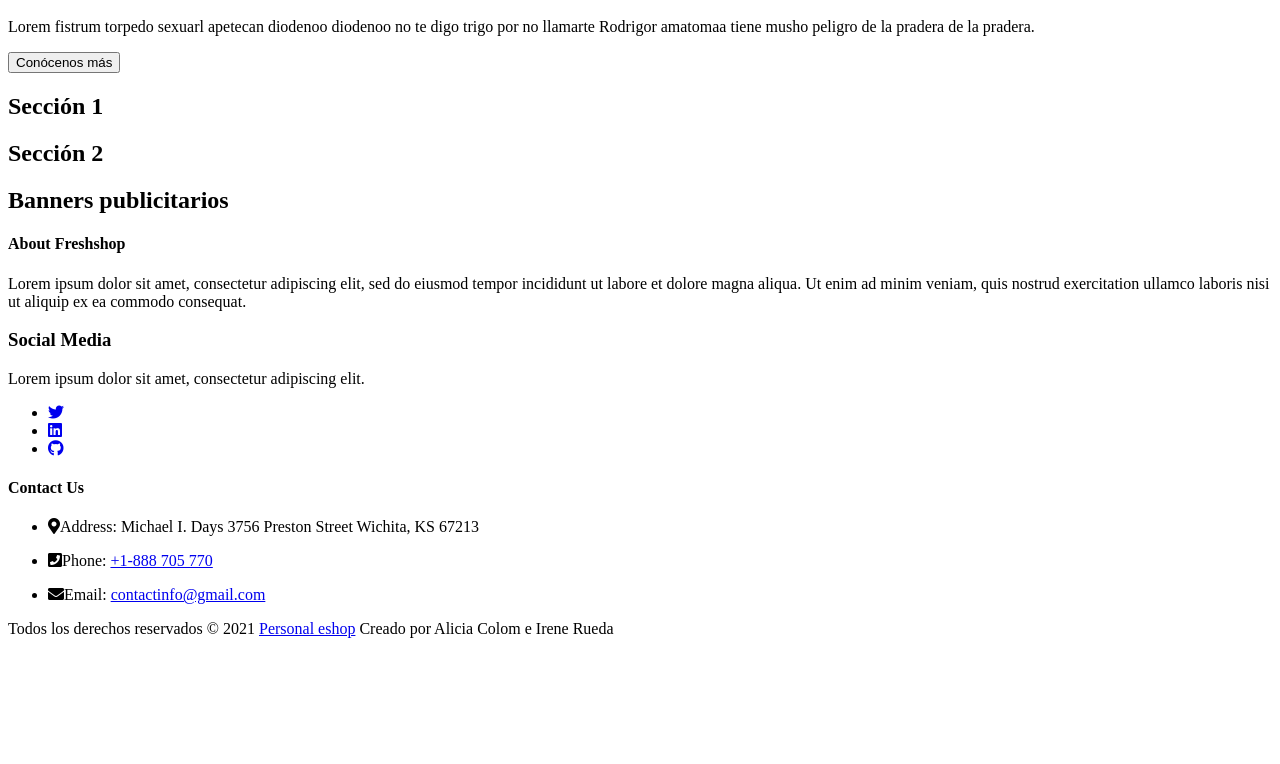
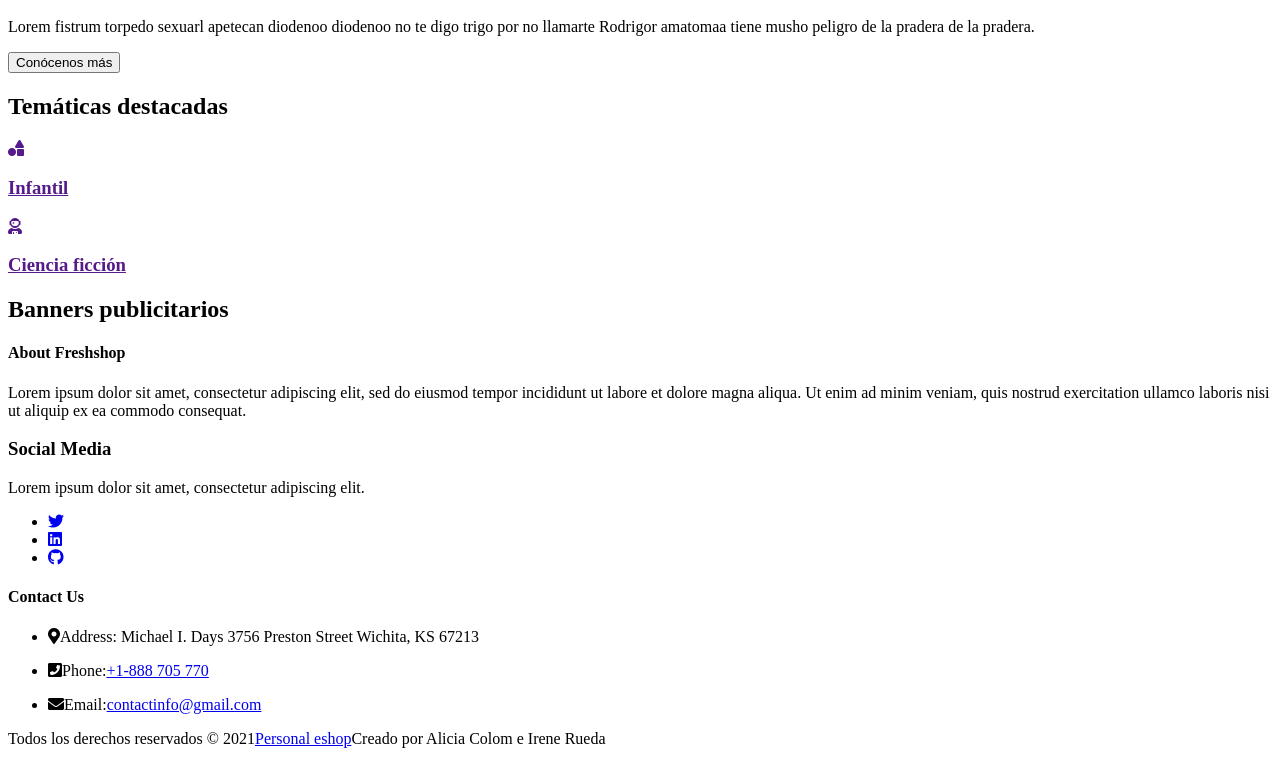
Before and after one commit to alicia-colom/personal-eshop, a React (Create React App) app: page /#/ in a window 1280 px wide. Shown: the part 1819-2583 px from the top of the page. Before the commit the page ends 2473 px from the top, so only its background shows below. Built offline with nearby package versions, Linux system fonts and the light colour scheme.

Commit message:
Add highlights structure

```diff
--- a/src/components/Footer/Footer.tsx
+++ b/src/components/Footer/Footer.tsx
@@ -23,17 +23,17 @@ const Footer = () => {
                 <p>Lorem ipsum dolor sit amet, consectetur adipiscing elit.</p>
                 <ul>
                   <li>
-                    <a href="#">
+                    <a href="#" title="">
                       <i className="fab fa-twitter" aria-hidden="true"></i>
                     </a>
                   </li>
                   <li>
-                    <a href="#">
+                    <a href="#" title="">
                       <i className="fab fa-linkedin" aria-hidden="true"></i>
                     </a>
                   </li>
                   <li>
-                    <a href="#">
+                    <a href="#" title="">
                       <i className="fab fa-github" aria-hidden="true"></i>
                     </a>
                   </li>
@@ -48,19 +48,21 @@ const Footer = () => {
                   <li>
                     <p>
                       <i className="fas fa-map-marker-alt"></i>Address: Michael
-                      I. Days 3756 Preston Street Wichita, KS 67213{" "}
+                      I. Days 3756 Preston Street Wichita, KS 67213
                     </p>
                   </li>
                   <li>
                     <p>
-                      <i className="fas fa-phone-square"></i>Phone:{" "}
-                      <a href="tel:+1-888705770">+1-888 705 770</a>
+                      <i className="fas fa-phone-square"></i>Phone:
+                      <a href="tel:+1-888705770" title="">
+                        +1-888 705 770
+                      </a>
                     </p>
                   </li>
                   <li>
                     <p>
-                      <i className="fas fa-envelope"></i>Email:{" "}
-                      <a href="mailto:contactinfo@gmail.com">
+                      <i className="fas fa-envelope"></i>Email:
+                      <a href="mailto:contactinfo@gmail.com" title="">
                         contactinfo@gmail.com
                       </a>
                     </p>
@@ -73,8 +75,11 @@ const Footer = () => {
 
         <div className="footer-copyright">
           <p className="footer-company">
-            Todos los derechos reservados &copy; 2021{" "}
-            <a href="#">Personal eshop</a> Creado por Alicia Colom e Irene Rueda
+            Todos los derechos reservados &copy; 2021
+            <a href="#" title="">
+              Personal eshop
+            </a>
+            Creado por Alicia Colom e Irene Rueda
           </p>
         </div>
       </footer>
--- /dev/null
+++ b/src/components/Home/Highlights/Highlights.tsx
@@ -0,0 +1,21 @@
+import React from "react";
+
+const Highlights = () => {
+  return (
+    <>
+      <section>
+        <h2>Temáticas destacadas</h2>
+        <a href="" title="">
+          <i className="fas fa-shapes"></i>
+          <h3>Infantil</h3>
+        </a>
+        <a href="" title="">
+          <i className="fas fa-user-astronaut"></i>
+          <h3>Ciencia ficción</h3>
+        </a>
+      </section>
+    </>
+  );
+};
+
+export default Highlights;
--- a/src/components/Home/Home.tsx
+++ b/src/components/Home/Home.tsx
@@ -1,20 +1,14 @@
 import React from "react";
 import Hero from "./Hero/Hero";
 import About from "./About/About";
+import Highlights from "./Highlights/Highlights";
 
 const Home = () => {
   return (
     <div>
       <Hero />
-
       <About />
-
-      <section>
-        <h2>Sección 1</h2>
-      </section>
-      <section>
-        <h2>Sección 2</h2>
-      </section>
+      <Highlights />
       <section>
         <h2>Banners publicitarios</h2>
       </section>
```
